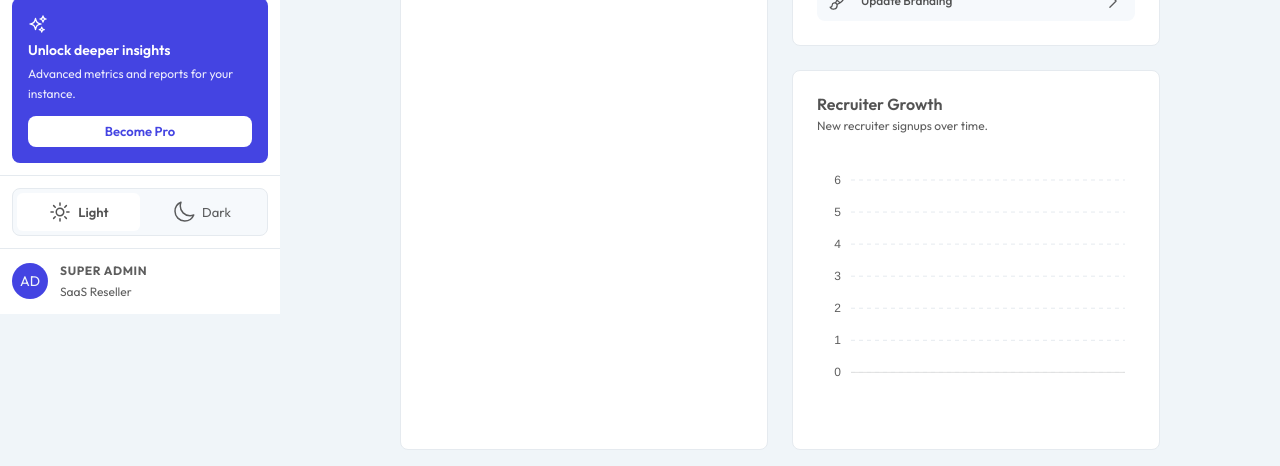
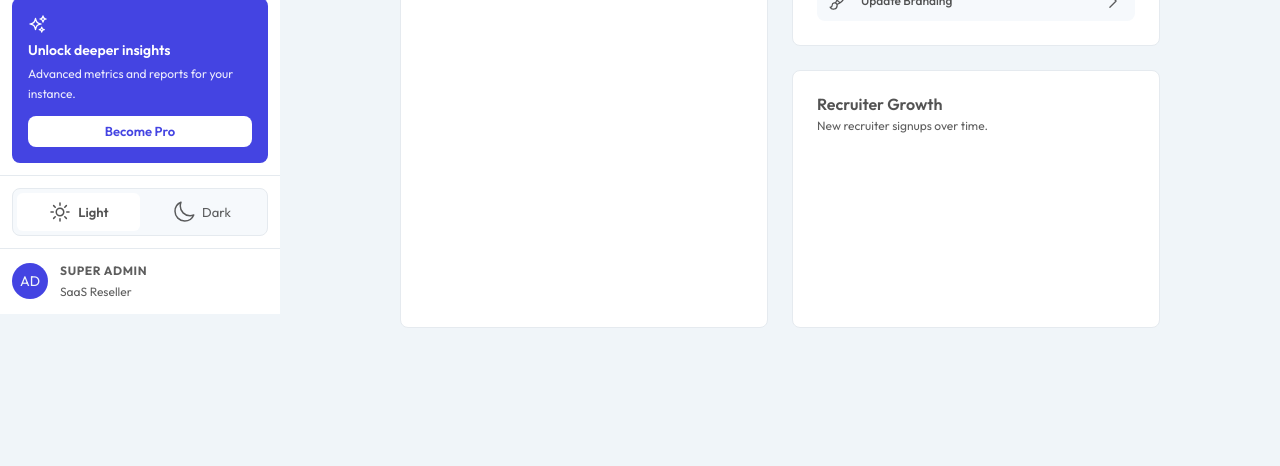
Before and after one commit to nolimit-buzz/elevatehr-convex, a Next.js app: page /admin in a window 1280 px wide. Shown: the part 486-952 px from the top of the page. After the commit the page ends 902 px from the top, so only its background shows below. Built offline with nearby package versions, Linux system fonts and the light colour scheme; no server answers.

Commit message:
Fix chart rendering condition in admin dashboard to ensure stats are available

```diff
--- a/src/app/admin/page.tsx
+++ b/src/app/admin/page.tsx
@@ -325,7 +325,7 @@ export default function AdminDashboardPage() {
             <Typography variant="body2" color="text.secondary" sx={{ mb: 2 }}>
               New recruiter signups over time.
             </Typography>
-            {typeof window !== "undefined" && (
+            {typeof window !== "undefined" && stats && (
               <Box sx={{ flex: 1, minHeight: 200 }}>
                 <Chart options={growthChartOptions} series={growthSeries} type="area" height={260} />
               </Box>
```
